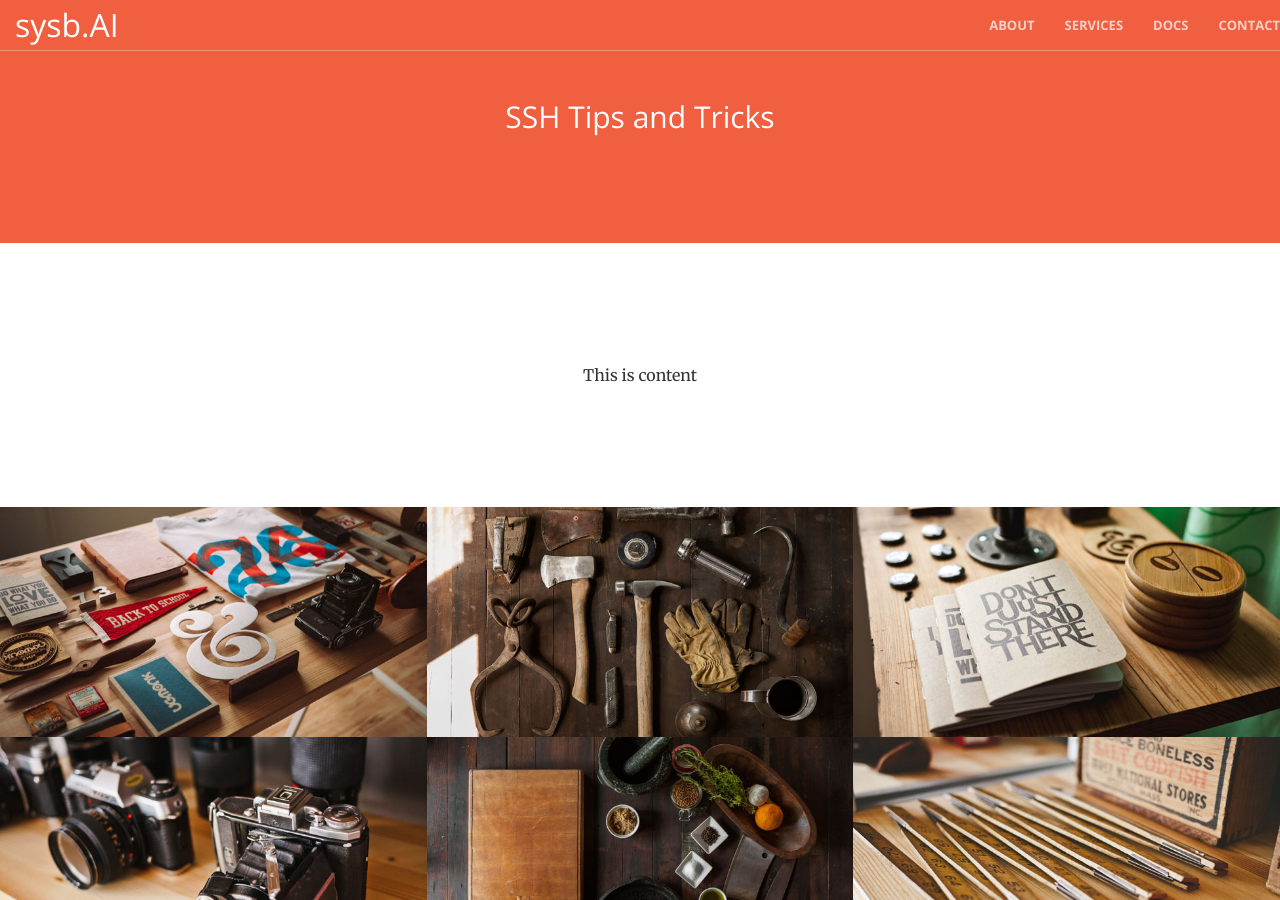
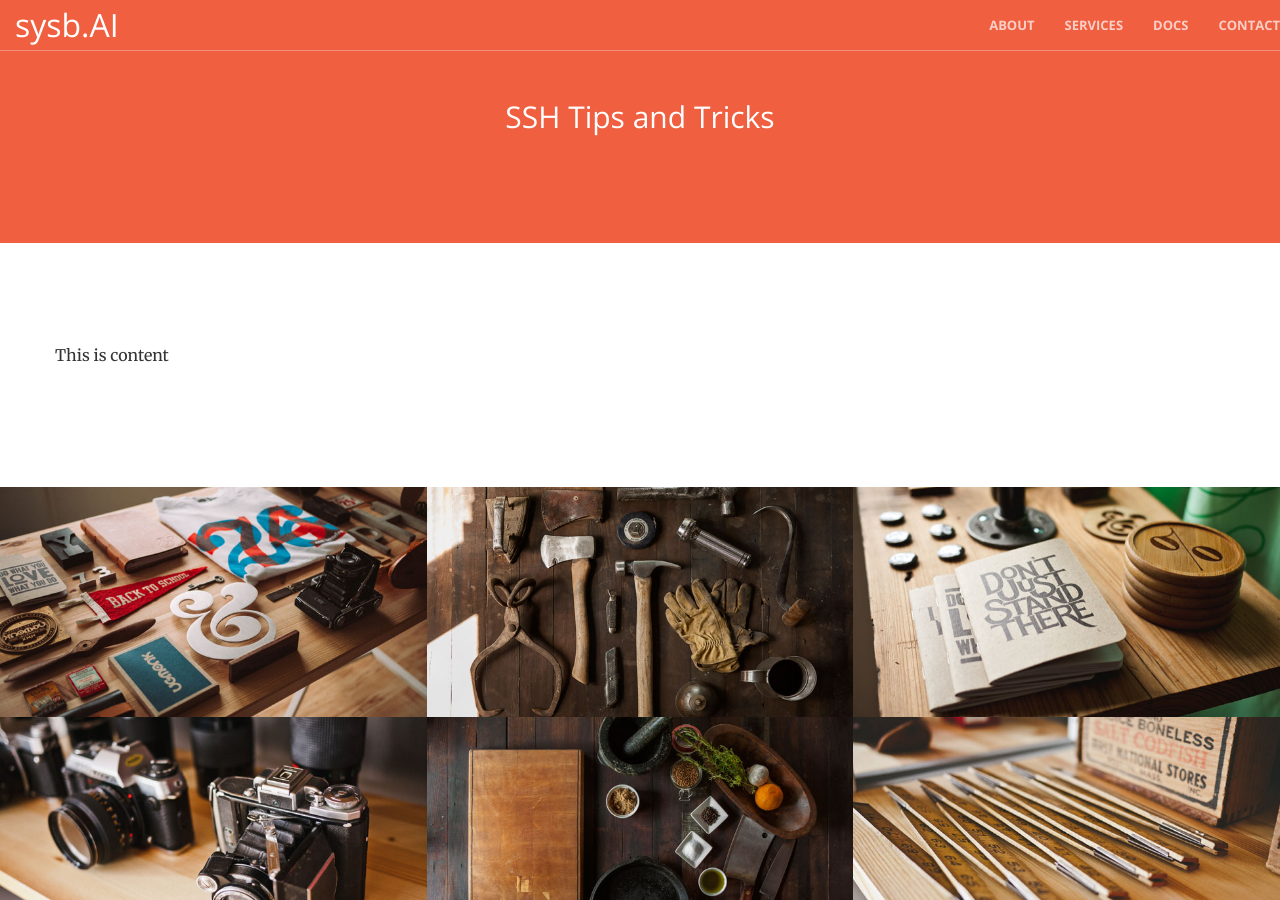
Before and after one commit to usama7628674/sysb.AI, a Jekyll site: the page built from _posts/2020-02-02-ssh-tips-and-tricks.md, in a window 1280 px wide and 900 px high. Built offline with Jekyll 4.4.1, drawn with Linux system fonts in a browser that asks for light colours.

Commit message:
yet another commit

```diff
--- a/_includes/post.html
+++ b/_includes/post.html
@@ -11,9 +11,7 @@
 <section id="services">
     <div class="container">
         <div class="row">
-            <div class="col-lg-12 text-center">
-                <p>{{content}}</p>
-            </div>
+                {{content}}
         </div>
     </div>
 </section>
```
